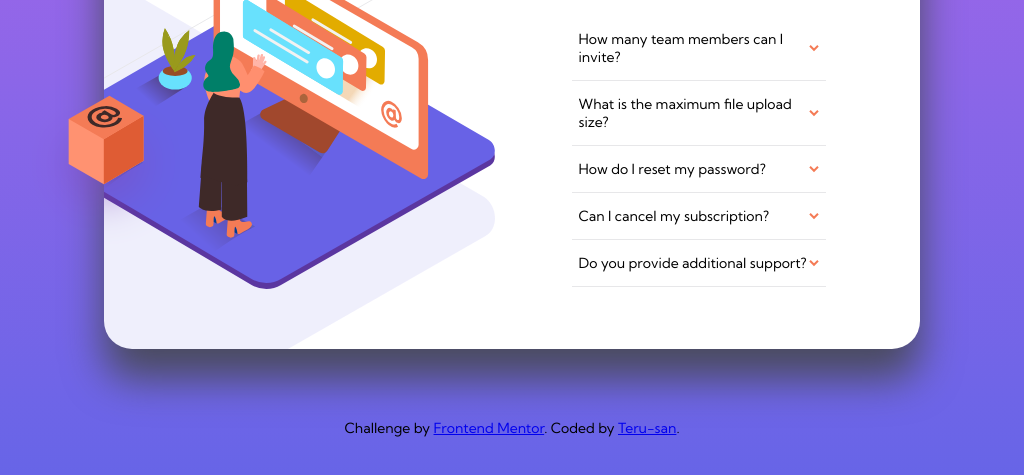
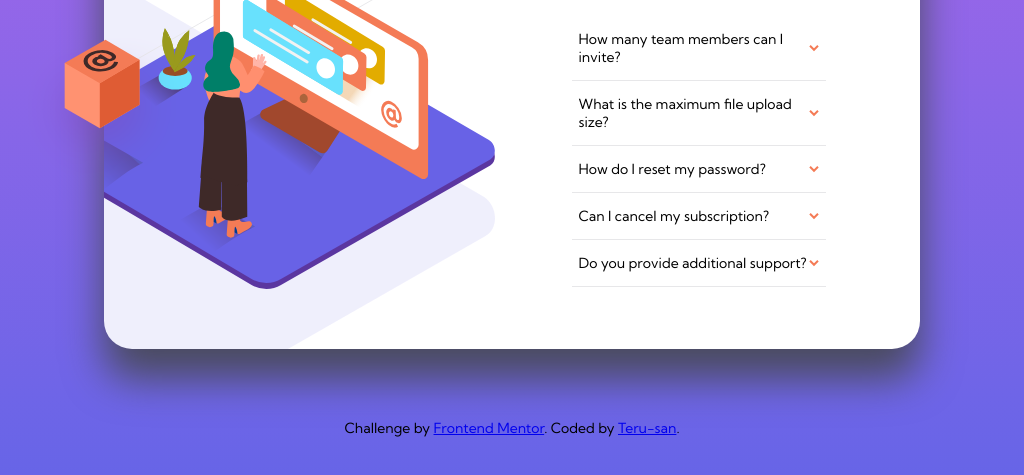
Before and after one commit to EstelleRoges/FrontendMentor-FAQ-component, a plain HTML site: page index.html in a window 1024 px wide. Shown: the part 299-774 px from the top of the page. Drawn offline with Linux system fonts and the light colour scheme.

Commit message:
styles updated

```diff
--- a/styles.css
+++ b/styles.css
@@ -37,7 +37,7 @@ main {
     background-color: white;
     background-image: url(images/bg-pattern-desktop.svg);
     background-repeat: no-repeat;
-    background-position: -40em 70%;
+    background-position: -40em 75%;
     display: flex;
     justify-content: center;
     border-radius: 2em;
@@ -61,8 +61,8 @@ picture {
     height: auto;
     z-index: 1;
     position: absolute;
-    bottom: 12em;
-    left: -6.6em;
+    bottom: 12.5em;
+    left: -6.7em;
 }
 
 .faq {
@@ -165,8 +165,8 @@ summary:hover {
 
     .littleBox {
         width: 160px;
-        bottom: 13.5em;
-        left: -0.4em;
+        bottom: 17.5em;
+        left: -0.7em;
     }
 }
 
```
